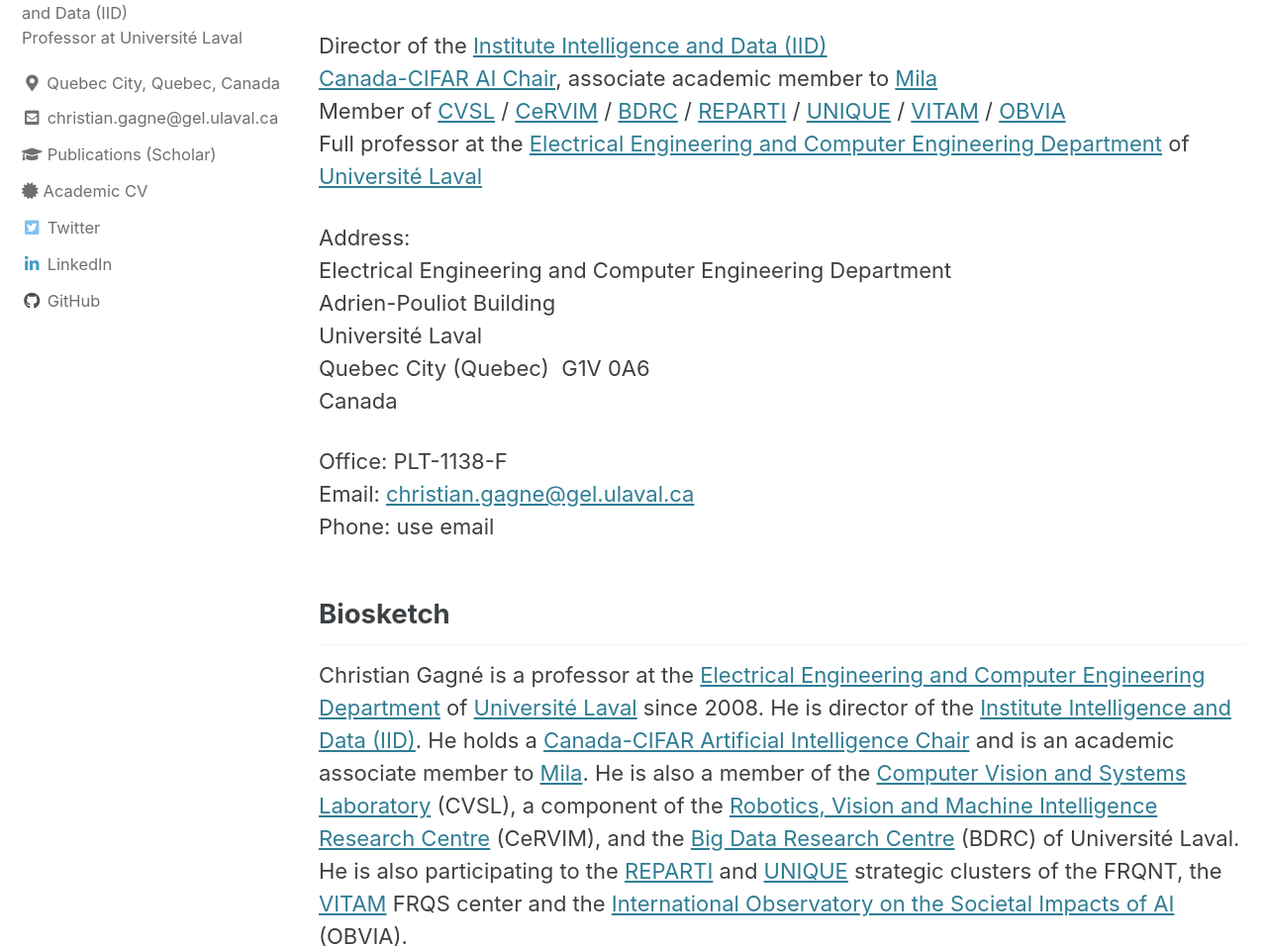
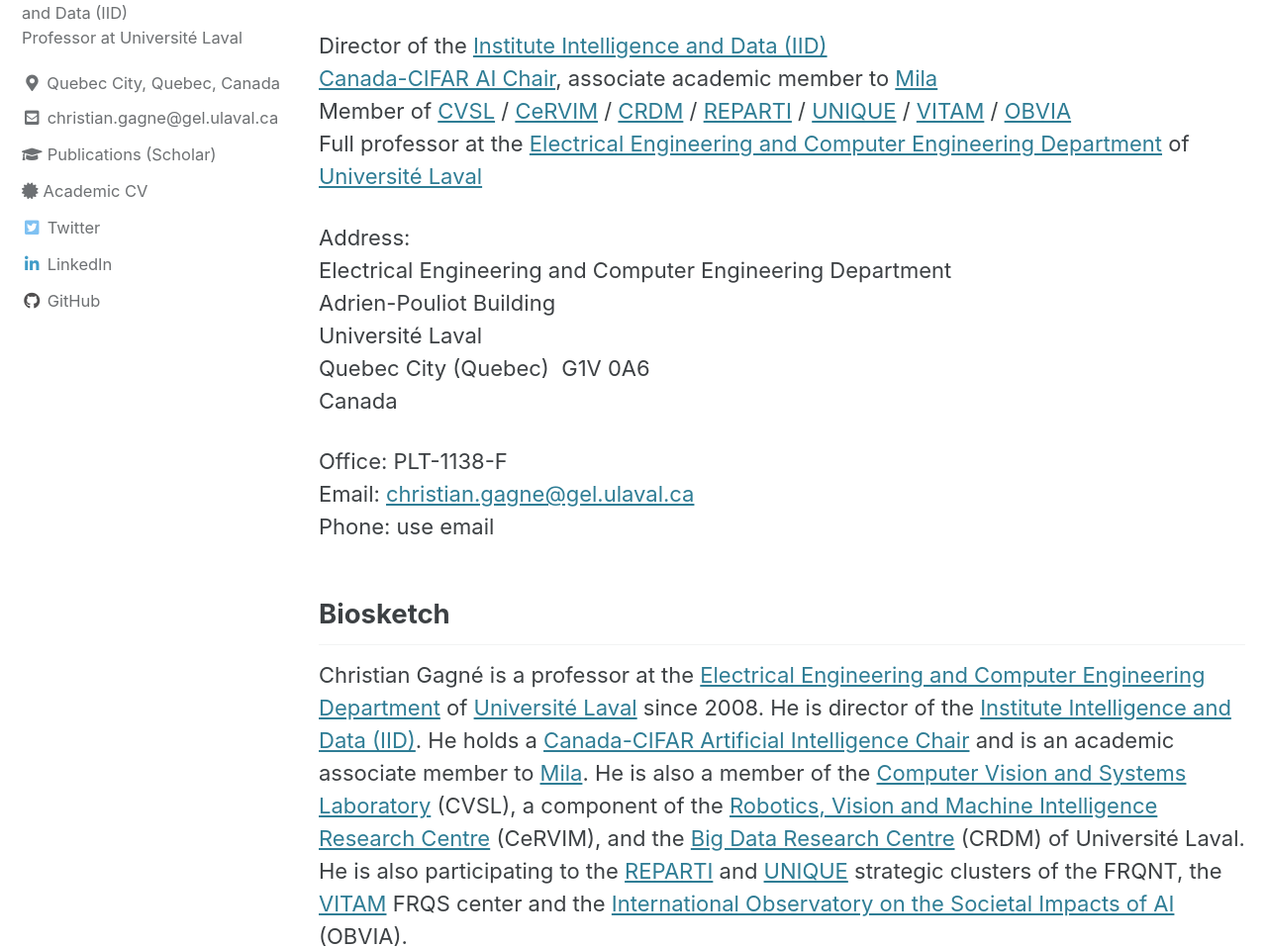
Before and after one commit to chgagne/english, a Jekyll site: the page built from _pages/index.md, in a window 1280 px wide and 1400 px high. Shown: the part 392-1350 px from the top of the window at 99% size. Built offline with Jekyll 4.4.1, drawn with Linux system fonts in a browser that asks for light colours; cached includes are drawn as plain includes.

Commit message:
Mise à jour liens page index.

```diff
--- a/_pages/index.md
+++ b/_pages/index.md
@@ -8,8 +8,8 @@ title: "Christian Gagné"
 
 Director of the [Institute Intelligence and Data (IID)](https://iid.ulaval.ca/en/)
 [Canada-CIFAR AI Chair](https://cifar.ca/ai/canada-cifar-ai-chairs/), associate academic member to [Mila](https://mila.quebec/en/)
-Member of [CVSL](http://vision.gel.ulaval.ca/en/index.php) / [CeRVIM](https://cervim.ulaval.ca/?page_id=115&lang=en) / [BDRC](https://crdm.ulaval.ca) / [REPARTI](https://reparti.ulaval.ca/?page_id=115&lang=en) / [UNIQUE](https://www.unique.quebec/) / [VITAM](http://vitam.ulaval.ca/) / [OBVIA](https://observatoire-ia.ulaval.ca/en/)
-Full professor at the [Electrical Engineering and Computer Engineering Department](http://www.gelgif.ulaval.ca) of
+Member of [CVSL](http://vision.gel.ulaval.ca/en/index.php) / [CeRVIM](https://cervim.ulaval.ca/?page_id=115&lang=en) / [CRDM](https://crdm.ulaval.ca) / [REPARTI](https://reparti.ulaval.ca/?page_id=115&lang=en) / [UNIQUE](https://www.unique.quebec/) / [VITAM](http://vitam.ulaval.ca/) / [OBVIA](https://www.obvia.ca/en)
+Full professor at the [Electrical Engineering and Computer Engineering Department](https://www.fsg.ulaval.ca/departements/departement-de-genie-electrique-et-de-genie-informatique) of
 [Université Laval](https://www.ulaval.ca/en)
 
 Address:
@@ -26,9 +26,9 @@ Phone: use email
 
 ## Biosketch
 
-Christian Gagné is a professor at the [Electrical Engineering and Computer Engineering Department](https://www.gelgif.ulaval.ca) of [Université Laval](https://www.ulaval.ca/en) since 2008. He is director of the [Institute Intelligence and Data (IID)](https://iid.ulaval.ca/en/). He holds a [Canada-CIFAR Artificial Intelligence Chair](https://cifar.ca/ai/canada-cifar-ai-chairs/) and is an academic associate member to [Mila](https://mila.quebec/en). He is also a member of the [Computer Vision and Systems Laboratory](http://vision.gel.ulaval.ca/en/index.php) (CVSL), a component of the [Robotics, Vision and Machine Intelligence Research Centre](https://cervim.ulaval.ca/?page_id=115&lang=en) (CeRVIM), and the [Big Data Research Centre](https://crdm.ulaval.ca) (BDRC) of Université Laval. He is also participating to the [REPARTI](http://reparti.gel.ulaval.ca/en/index.php) and [UNIQUE](https://sites.google.com/view/unique-neuro-ai/abou) strategic clusters of the FRQNT, the [VITAM](http://vitam.ulaval.ca/) FRQS center and the [International Observatory on the Societal Impacts of AI](https://observatoire-ia.ulaval.ca/) (OBVIA).
+Christian Gagné is a professor at the [Electrical Engineering and Computer Engineering Department](https://www.fsg.ulaval.ca/departements/departement-de-genie-electrique-et-de-genie-informatique) of [Université Laval](https://www.ulaval.ca/en) since 2008. He is director of the [Institute Intelligence and Data (IID)](https://iid.ulaval.ca/en/). He holds a [Canada-CIFAR Artificial Intelligence Chair](https://cifar.ca/ai/canada-cifar-ai-chairs/) and is an academic associate member to [Mila](https://mila.quebec/en). He is also a member of the [Computer Vision and Systems Laboratory](http://vision.gel.ulaval.ca/en/index.php) (CVSL), a component of the [Robotics, Vision and Machine Intelligence Research Centre](https://cervim.ulaval.ca/?page_id=115&lang=en) (CeRVIM), and the [Big Data Research Centre](https://crdm.ulaval.ca) (CRDM) of Université Laval. He is also participating to the [REPARTI](http://reparti.gel.ulaval.ca/en/index.php) and [UNIQUE](https://www.unique.quebec/) strategic clusters of the FRQNT, the [VITAM](http://vitam.ulaval.ca/) FRQS center and the [International Observatory on the Societal Impacts of AI](https://www.obvia.ca/en) (OBVIA).
 
-He completed a PhD in Electrical Engineering (Université Laval) in 2005 and then had a postdoctoral stay jointly at [INRIA Saclay](https://www.inria.fr/en/centre/saclay) (France) and the [University of Lausanne](https://www.unil.ch/central/en/home.html) (Switzerland) in 2005-2006. He worked as research associate in the industry between 2006 and 2008.
+He completed a PhD in Electrical Engineering (Université Laval) in 2005 and then had a postdoctoral stay jointly at [INRIA Saclay](https://www.inria.fr/en/inria-saclay-centre) (France) and the [University of Lausanne](https://www.unil.ch/unil/en/home.html) (Switzerland) in 2005-2006. He worked as research associate in the industry between 2006 and 2008.
 
 His research interests lie in deep learning and stochastic optimization. In particular, he is interested in the robustness and generalization of deep neural networks, neuro-symbolic approaches to enhance their interpretability, and the development of multimodal foundation models. An important part of his work also involves the practical application of these techniques in fields such as computer vision, super-resolution microscopy, health, transportation and energy.
 
```
